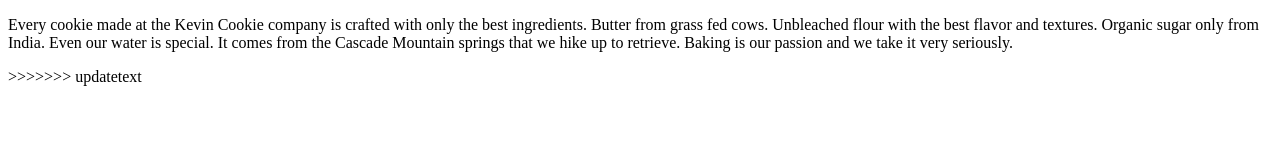
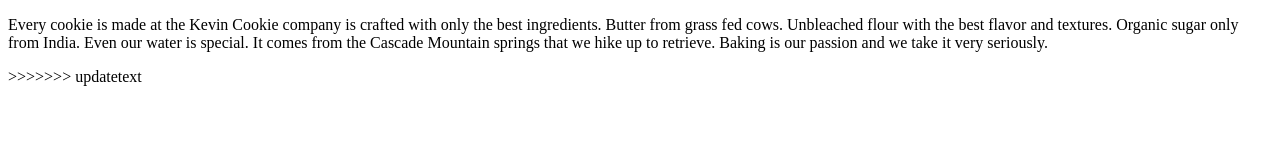
Before and after one commit to GajendraBN/kevintutorial.com, a plain HTML site: page index.htm in a window 1280 px wide. Drawn offline with Linux system fonts and the light colour scheme.

Commit message:
Update index.htm

```diff
--- a/index.htm
+++ b/index.htm
@@ -3,7 +3,7 @@
 <body>
 
 
-<p>Every cookie made at the Kevin Cookie company is crafted with only the best ingredients. Butter from grass fed cows. Unbleached flour with the best flavor and textures. Organic sugar only from India. Even our water is special. It comes from the Cascade Mountain springs that we hike up to retrieve. Baking is our passion and we take it very seriously.</p>
+<p>Every cookie is made at the Kevin Cookie company is crafted with only the best ingredients. Butter from grass fed cows. Unbleached flour with the best flavor and textures. Organic sugar only from India. Even our water is special. It comes from the Cascade Mountain springs that we hike up to retrieve. Baking is our passion and we take it very seriously.</p>
 >>>>>>> updatetext
 
 </body>
```
